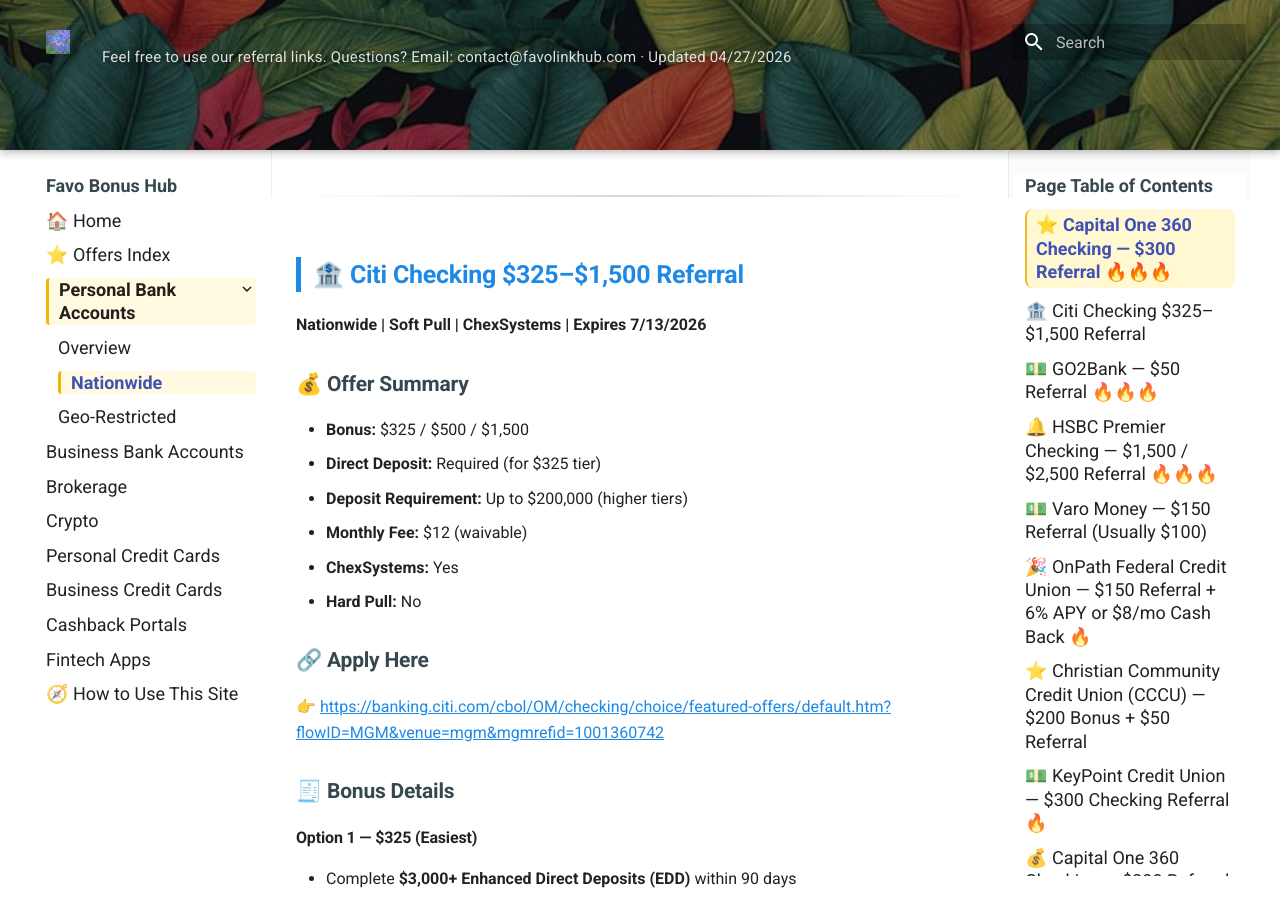
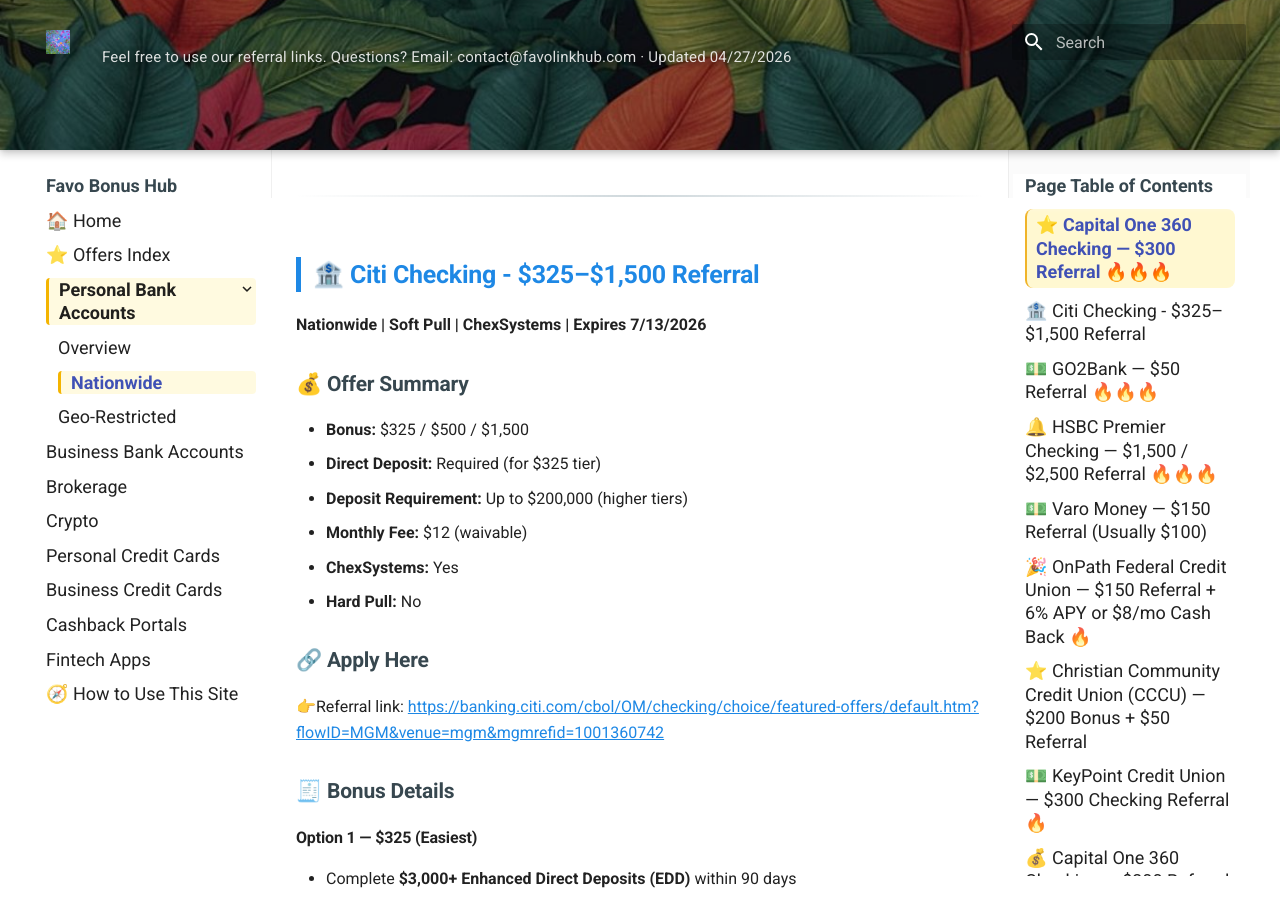
Before and after one commit to whispersofzephyr/favolinkhub-site, an MkDocs documentation site: the page built from docs/personal-bank-nationwide.md, in a window 1280 px wide and 900 px high, scrolled down 1353 px. Built offline with MkDocs 1.6.1 and Material for MkDocs 9.7.7, drawn with Linux system fonts in a browser that asks for light colours; some of the changed text lies outside the part shown.

Commit message:
Update Citi Checking section formatting and links

```diff
--- a/docs/personal-bank-nationwide.md
+++ b/docs/personal-bank-nationwide.md
@@ -48,7 +48,7 @@ For offers that are limited to specific states (e.g. Colorado), see:
 ---
 
 <a id="citi"></a>
-## 🏦 Citi Checking $325–$1,500 Referral
+## 🏦 Citi Checking - $325–$1,500 Referral
 **Nationwide | Soft Pull | ChexSystems | Expires 7/13/2026**
 
 ### 💰 Offer Summary
@@ -61,7 +61,7 @@ For offers that are limited to specific states (e.g. Colorado), see:
 - **Hard Pull:** No
 
 ### 🔗 Apply Here
-👉 [https://banking.citi.com/cbol/OM/checking/choice/featured-offers/default.htm?flowID=MGM&venue=mgm&mgmrefid=1001360742](https://banking.citi.com/cbol/OM/checking/choice/featured-offers/default.htm?flowID=MGM&venue=mgm&mgmrefid=1001360742)
+👉Referral link: [https://banking.citi.com/cbol/OM/checking/choice/featured-offers/default.htm?flowID=MGM&venue=mgm&mgmrefid=1001360742](https://banking.citi.com/cbol/OM/checking/choice/featured-offers/default.htm?flowID=MGM&venue=mgm&mgmrefid=1001360742)
 
 ### 🧾 Bonus Details
 
```
Also changed, not shown: other parts of docs/personal-bank-nationwide.md (+2 -3 lines).
